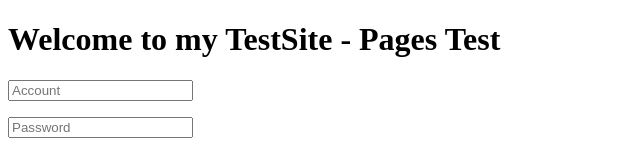
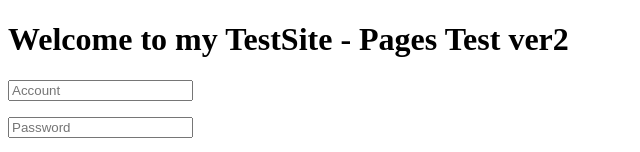
Before and after one commit to linwebs-ncyu/K04858_pages_test, a plain HTML site: page index.html in a window 1280 px wide. Shown: the top 152 px of the page, without its empty margins (0-640 px from the left). Drawn offline with Linux system fonts and the light colour scheme.

Commit message:
commit by student01

```diff
--- a/index.html
+++ b/index.html
@@ -1,7 +1,7 @@
 <!DOCTYPE html>
 <html lang="en">
 <head>
-    <H1> Welcome to my TestSite - Pages Test</H1>
+    <H1> Welcome to my TestSite - Pages Test ver2</H1>
     <form method="POST">
         <p><input type="text" class="form-control" name="account" placeholder="Account">
         <p><input type="text" class="form-control" name="password" placeholder="Password">
```
